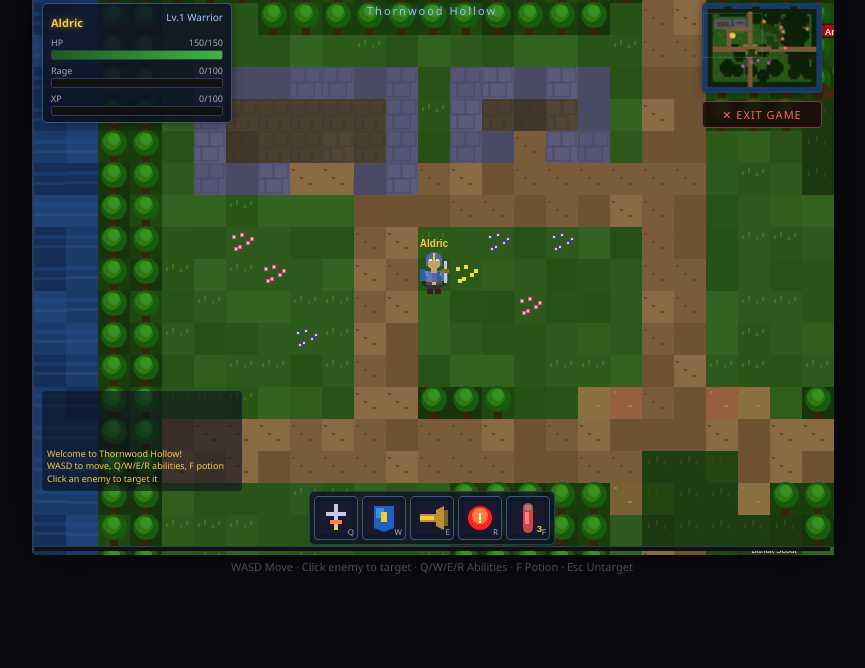
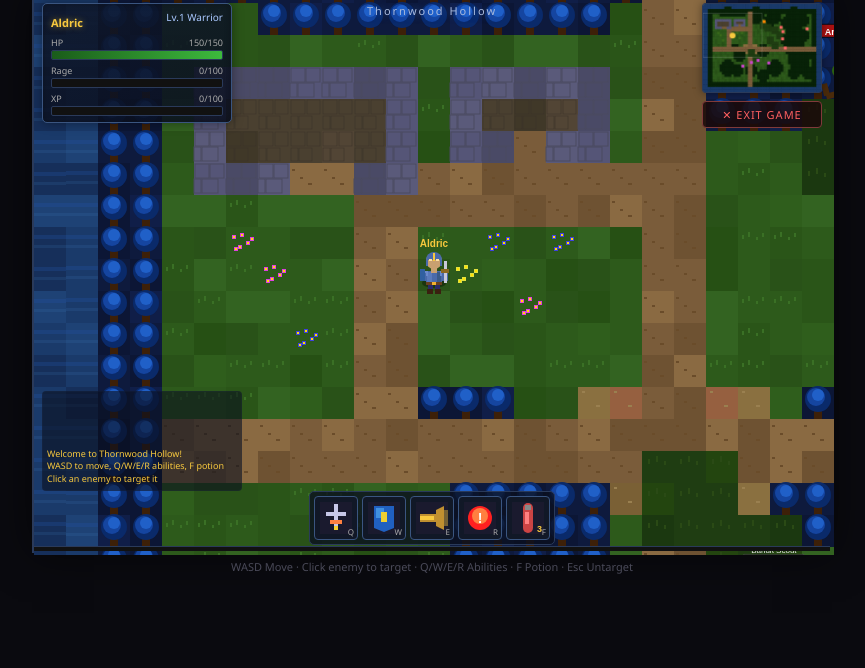
Before and after one commit to cedric7cuypers-bit/claude_test_1, a website: page games/rpg.html in a window 1280 px wide. Shown: the part 132-800 px from the top of the page, without its empty margins (208-1073 px from the left). Drawn offline with Linux system fonts and the light colour scheme.

Commit message:
Change tree color from green to blue
Co-Authored-By: Claude Sonnet 4.6 <noreply@anthropic.com>

```diff
--- a/games/rpg.html
+++ b/games/rpg.html
@@ -387,7 +387,7 @@ const TILE_COLORS = {
   [T.GRASS2]:['#2a5518','#2f5e1c','#265014'],
   [T.DARK_GRASS]:['#1f3d12','#23450f','#1b3810'],
   [T.PATH]:['#7a5c3a','#8a6a42','#6e5232'],
-  [T.TREE]:['#1a3d0e','#1e4810','#16350c'],
+  [T.TREE]:['#0e1a3d','#101e48','#0c1635'],
   [T.WALL]:['#555577','#5a5a7a','#4a4a66'],
   [T.FLOOR]:['#4a4030','#524535','#403828'],
   [T.FLOWERS]:['#2d5a1b','#2d5a1b','#2d5a1b'],
@@ -396,7 +396,7 @@ const TILE_COLORS = {
 
 const TILE_MM = {
   [T.WATER]:'#1a3a6a',[T.GRASS]:'#2d5a1b',[T.GRASS2]:'#295218',
-  [T.DARK_GRASS]:'#1f3d12',[T.PATH]:'#7a5c3a',[T.TREE]:'#0d2208',
+  [T.DARK_GRASS]:'#1f3d12',[T.PATH]:'#7a5c3a',[T.TREE]:'#082208',
   [T.WALL]:'#555577',[T.FLOOR]:'#4a4030',[T.FLOWERS]:'#3a6a1b',[T.SAND]:'#8a7040',
 };
 
@@ -425,9 +425,9 @@ function drawTile(c, r) {
     // Trunk
     ctx.fillStyle='#3d2008'; ctx.fillRect(sx+12,sy+16,8,16);
     // Canopy
-    ctx.fillStyle='#1a5a0a'; ctx.beginPath(); ctx.arc(sx+16,sy+12,13,0,Math.PI*2); ctx.fill();
-    ctx.fillStyle='#2a7a15'; ctx.beginPath(); ctx.arc(sx+14,sy+10,9,0,Math.PI*2); ctx.fill();
-    ctx.fillStyle='#3a9020'; ctx.beginPath(); ctx.arc(sx+16,sy+8,6,0,Math.PI*2); ctx.fill();
+    ctx.fillStyle='#0a2a6a'; ctx.beginPath(); ctx.arc(sx+16,sy+12,13,0,Math.PI*2); ctx.fill();
+    ctx.fillStyle='#1545a0'; ctx.beginPath(); ctx.arc(sx+14,sy+10,9,0,Math.PI*2); ctx.fill();
+    ctx.fillStyle='#2060c8'; ctx.beginPath(); ctx.arc(sx+16,sy+8,6,0,Math.PI*2); ctx.fill();
   } else if (t === T.WALL) {
     // Stone bricks
     ctx.strokeStyle='#4a4a60'; ctx.lineWidth=1;
```
